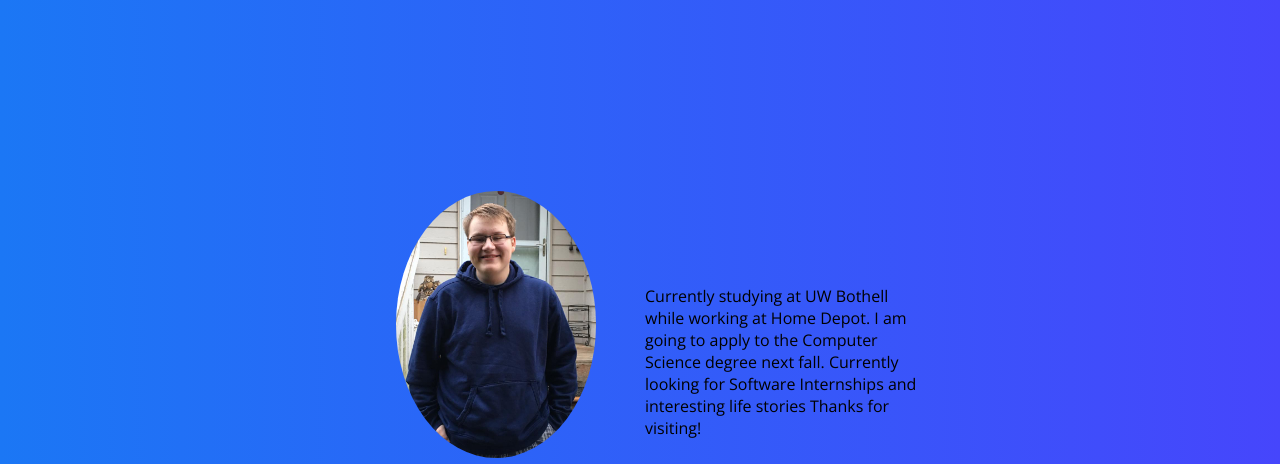
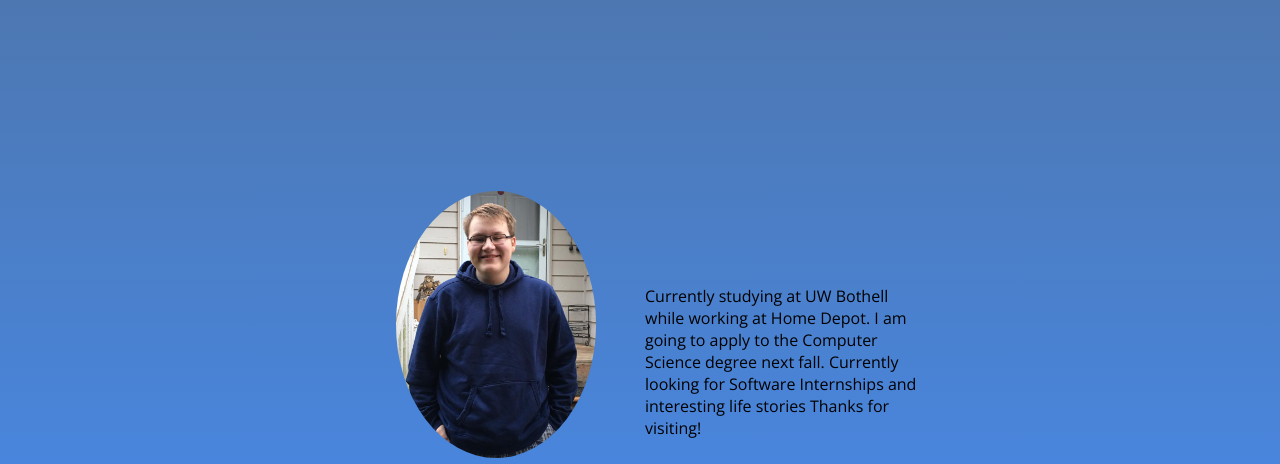
Before and after one commit to arad98/arad98.github.io, a plain HTML site: page index.html in a window 1280 px wide. Shown: the top 464 px of the page. Drawn offline with nearby package versions, Linux system fonts and the light colour scheme.

Commit message:
Update style.css

```diff
--- a/style.css
+++ b/style.css
@@ -10,8 +10,8 @@ html, body {
   font-family: 'Open Sans', sans-serif;
 }
 body {
-background: rgb(27,119,245);
-background: linear-gradient(90deg, rgba(27,119,245,1) 0%, rgba(70,70,252,1) 100%);
+background: rgb(77,119,177);
+background: linear-gradient(rgba(77,119,177,1) 0%, rgba(70,144,252,1) 100%);
 }
 .wrapper {
 /*
```
